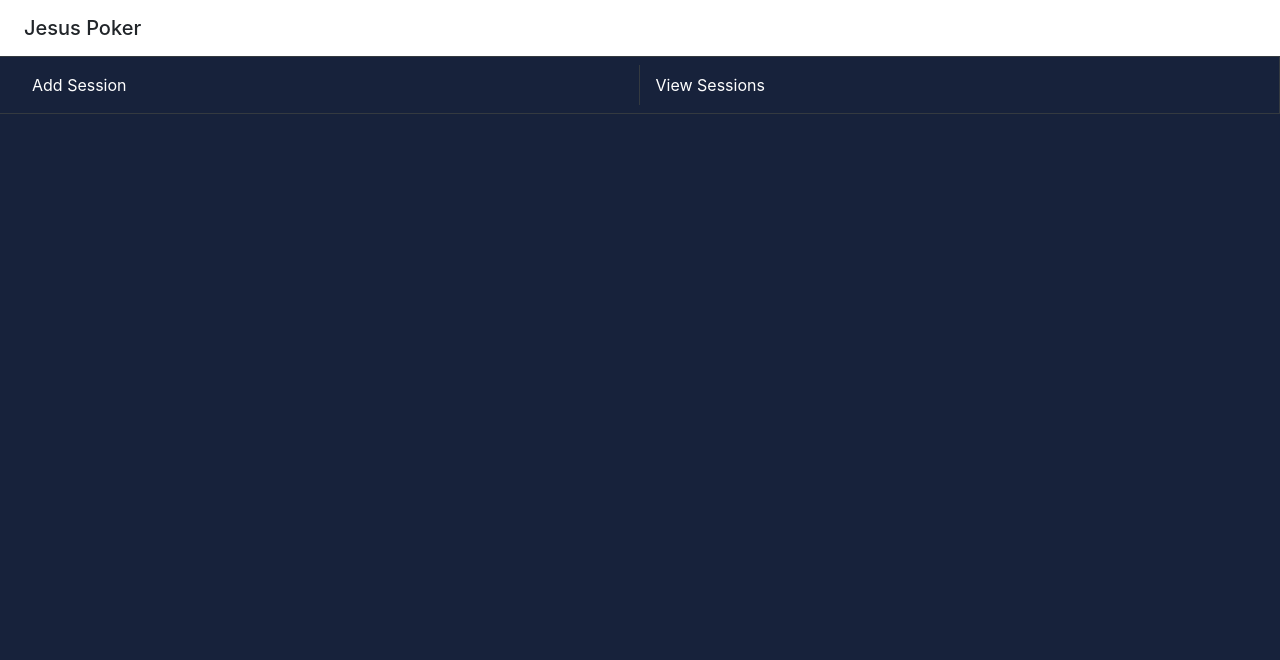
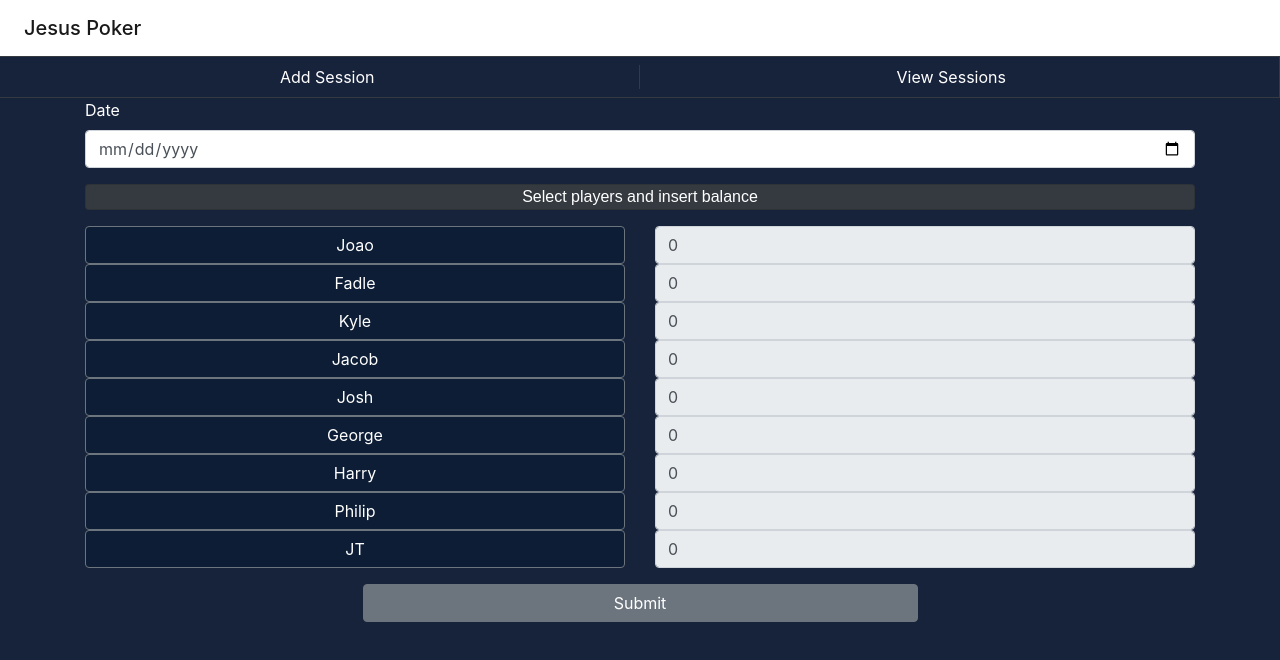
Before and after one commit to FA1211/JesusPoker, a React (Create React App) app: page /add-session in a window 1280 px wide. Shown: the top 660 px of the page. Built offline with nearby package versions, Linux system fonts and the light colour scheme.

Commit message:
Added forms functionality

```diff
--- a/package.json
+++ b/package.json
@@ -9,11 +9,11 @@
     "react": "^16.9.0",
     "react-chartjs-2": "^2.7.6",
     "react-dom": "^16.9.0",
+    "react-pose": "^4.0.8",
     "react-router": "^5.0.1",
     "react-router-dom": "^5.0.1",
     "react-scripts": "3.1.1",
-    "reactstrap": "^8.0.1",
-    "semantic-ui-react": "^0.87.3"
+    "reactstrap": "^8.0.1"
   },
   "scripts": {
     "start": "react-scripts start",
--- a/src/App.js
+++ b/src/App.js
@@ -1,7 +1,7 @@
 import React from 'react';
 import { BrowserRouter, Route, Switch } from 'react-router-dom';
 import './App.css';
-import BestPlayerLine from './components/BestPlayerLine';
+import SessionForm from './components/SessionForm'
 import HomePage from './components/HomePage';
 import NavigationBar from './components/navbar'
 
@@ -15,7 +15,7 @@ const bgStyle = {
   flexDirection : "column",
   backgroundColor: "#17223b",
   width: "100vw",
-  height: "100vh",
+  minHeight: "100vh",
   margin: "0px",
   padding: "0px",
 }
@@ -28,8 +28,8 @@ function App() {
     <div style = {bgStyle}>
       <NavigationBar/>
       <Switch>
-      <Route path="/" component={HomePage} exact/>
-      <Route path="/secondpage" component={BestPlayerLine}/>
+      <Route path="/add-session" component={SessionForm}></Route>
+      <Route path="/" component={HomePage}/>
       </Switch>
     </div>
     </BrowserRouter>
--- /dev/null
+++ b/src/components/SessionForm.jsx
@@ -0,0 +1,132 @@
+import React, { Component } from 'react';
+import {Button, Card, CardText, Col, Container, Label, Form, FormGroup, Input,Row } from 'reactstrap';
+
+
+const tStyle = { color:"white", textAlign:"center", fontFamily: "Arial"}
+
+class SessionForm extends Component {
+    state = {
+        data:["Joao","Fadle","Kyle","Jacob","Josh", "George", "Harry","Philip","JT"],
+        colors:["#081B33BF","#152642BF","#2F4562BF","#767D92BF","#353C51BF"],
+        cSelected: [],
+        value: "" }
+
+    randomColor = (selected) => {
+        const index = this.state.cSelected.indexOf(selected);
+        if (index < 0) {
+          return "#081B33BF"
+        } else {
+          return "#353C51BF"
+        }
+    }
+    ptext = (selected) => {
+        const index = this.state.cSelected.indexOf(selected);
+        if (index < 0) {
+            return "Did not Play" }
+        else {
+            return ""
+          }
+    }
+
+    handleClick = (e) => {
+        e.preventDefault()
+    }
+
+    handleChange = (event) => {
+        this.setState({value: event.target.value});
+        console.log(this.state.value)
+    }
+
+    handleValue = (index) => {
+        const selectedIndex = this.state.cSelected.indexOf(index);
+        let newValue = this.state.value
+        if (selectedIndex < 0){
+            newValue = 0;
+        }
+        return newValue
+    }
+
+    onCheckboxBtnClick(selected) {
+        const index = this.state.cSelected.indexOf(selected);
+        if (index < 0) {
+          this.state.cSelected.push(selected);
+        } else {
+          this.state.cSelected.splice(index, 1);
+        }
+        console.log(this.state.cSelected)
+        this.setState({ cSelected: [...this.state.cSelected] });
+      }
+
+      componentDidMount() {
+
+      }
+
+    render() {
+        return (
+            <Container>
+            <Form >
+
+                <FormGroup >
+                    <Label for="exampleDate" style={{color:"white"}}>
+                        Date
+                    </Label>
+                    <Input id= "exampleDate" type="date"/>
+                </FormGroup>
+                <FormGroup >
+                    <Row sm={12} >
+                        <Col sm={{size:12}} >
+                            <Card inverse color="dark" className="mt-0" >
+                                <CardText style={tStyle}>Select players and insert balance</CardText>
+                            </Card>
+                        </Col>
+                    </Row>
+                </FormGroup>
+
+                <FormGroup>
+                    {this.state.data.map(
+                        (p, index) => {
+                        return <Row sm ={12}>
+
+                            <Col md={6} >
+                                <Button
+                                    id = {index}
+                                    onClick={() => this.onCheckboxBtnClick(index)}
+                                    active={this.state.cSelected.includes(index)}
+                                    className=" mt-0 mb-0 col-12"
+                                    style ={{backgroundColor:this.randomColor(index)}}>
+                                {p}
+                                </Button>
+                            </Col>
+
+                            <Col md = {6}>
+                                <Input
+                                active={this.state.cSelected.includes(index)}
+                                value={this.handleValue(index)}
+                                disabled={!this.state.cSelected.includes(index)}
+                                id= "exampleNumber"
+                                type="number"
+                                placeholder={this.ptext(index)}
+                                onChange={e => this.handleChange(e)}>
+                                </Input>
+                            </Col>
+
+                        </Row>
+                    })}
+                </FormGroup>
+
+                <FormGroup>
+                    <Row>
+                        <Col sm={12}>
+                            <Button className="col-sm-12 col-md-6 offset-md-3 ">
+                                Submit
+                            </Button>
+                        </Col>
+                    </Row>
+                </FormGroup>
+            </Form>
+            </Container>
+          );
+    }
+}
+
+export default SessionForm;
--- a/src/components/navbar.jsx
+++ b/src/components/navbar.jsx
@@ -1,13 +1,12 @@
 import React, { Component } from 'react';
 import {
     Navbar,
-    NavbarBrand,
-    NavLink,
+    NavbarBrand
 } from 'reactstrap';
+import { NavLink } from 'react-router-dom';
 
 const NavBarStyle = {backgroundColor: "#ffffff"}
-const NavBarTextStyle = {color: "white",
-                        listStyle: "none"}
+const NavBarTextStyle = {color: "white", textAlign: "center"}
 
 
 class NavigationBar extends Component {
@@ -16,13 +15,13 @@ class NavigationBar extends Component {
         return (
             <div >
                 <Navbar style={NavBarStyle} className="border-bottom border-dark" light>
-                <NavbarBrand className="ml-2 mb-0 h1">
-                    Jesus Poker
+                <NavbarBrand href="/" className="ml-2 mb-0 h1">
+                        Jesus Poker
                 </NavbarBrand>
                 </Navbar>
 
                 <Navbar className="navbar-secondary border-bottom border-right border-dark m1-auto">
-                    <NavLink to="/secondpage" style={NavBarTextStyle}className ="border-right border-dark col-6">
+                    <NavLink to="/add-session" style={NavBarTextStyle} className ="border-right border-dark col-6">
                         Add Session
                     </NavLink>
                     <NavLink to ="/" style = {NavBarTextStyle} className ="col-6">
```
Also changed, not shown: 1 other file (tests, documents, lock files or other folders).
